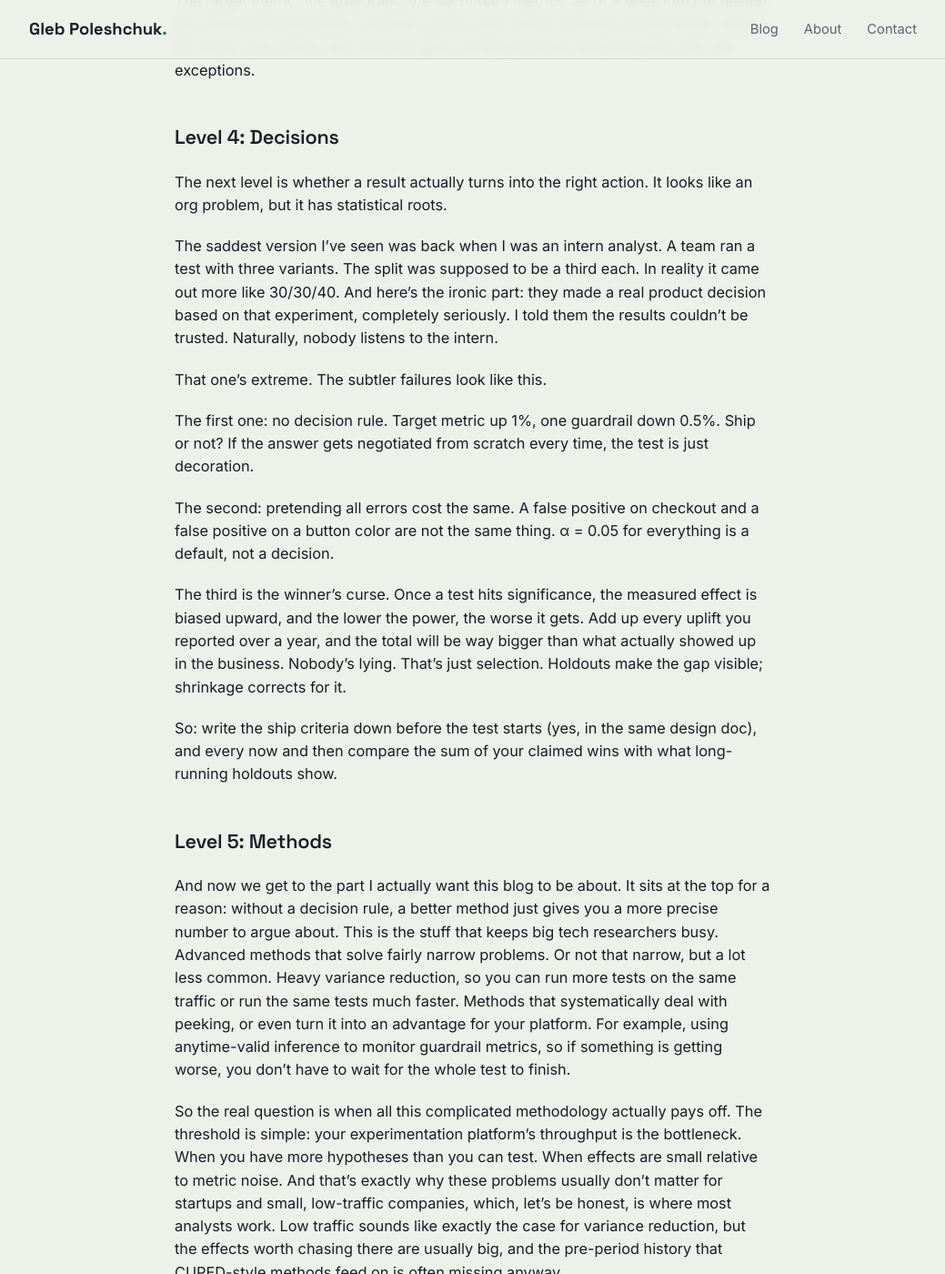
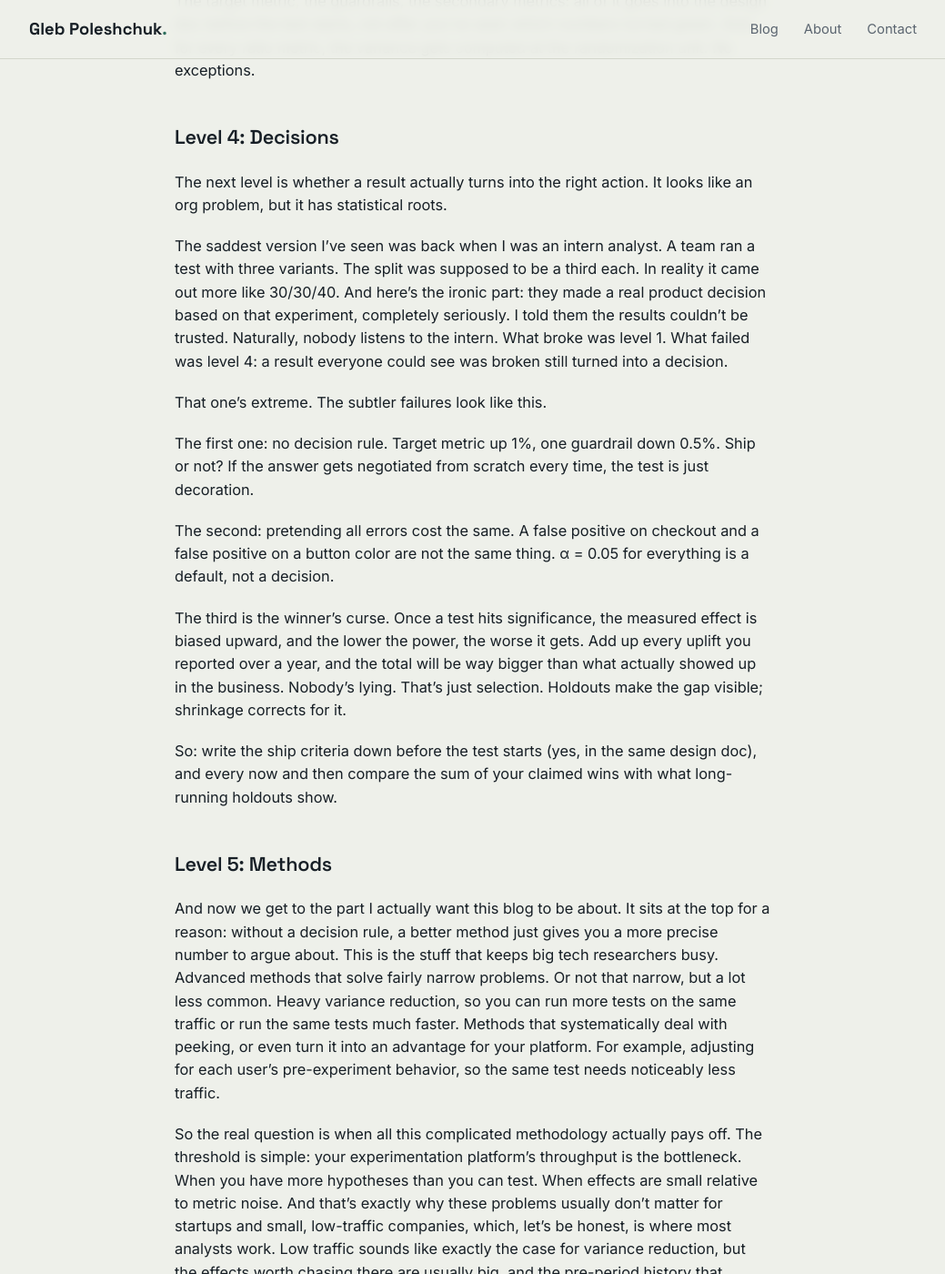
Before and after one commit to TyMerrit/tymerrit.github.io, a Jekyll site: the page built from _posts/2026-10-10-experimentation-hierarchy-of-needs.md, in a window 1280 px wide and 1400 px high, scrolled down 4759 px. Shown: the whole window at 91% size, without its empty margins (120-1159 px from the left). Built offline with Jekyll 4.4.1, drawn with Linux system fonts in a browser that asks for light colours; some of the changed text lies outside the part shown.

Commit message:
Update experimentation hierarchy post with author edits
Co-Authored-By: Claude Opus 5.5 <noreply@anthropic.com>

```diff
--- a/_posts/2026-10-10-experimentation-hierarchy-of-needs.md
+++ b/_posts/2026-10-10-experimentation-hierarchy-of-needs.md
@@ -9,13 +9,13 @@ image: /images/posts/experimentation-hierarchy-of-needs.png
 
 Let's be honest: most teams running A/B tests don't need CUPED, ML-based variance reduction or anytime-valid inference. Which is a bit awkward, because that's exactly what I want this blog to be about. Well, almost: one of those three turns out to be most useful for exactly the teams that seem to need it least. We'll get there.
 
-Here's the real problem. Most teams' experiments don't fall apart because they need to cut test duration in half, or anything like that. Nope. They fall apart on the basics. On infrastructure: randomization, SRM checks. On design: the analyst doesn't realize an A/B test simply doesn't work for this particular case. On metrics: we measure something we don't actually care about, and end up without an answer to the question we were asking in the first place. And on decisions: the numbers come in, and nobody agreed beforehand what they'd mean.
-
 None of these fancy methods are wrong. You can absolutely use them. The catch is that using them *correctly* takes a level of control that most teams running A/B tests simply don't have.
 
-And the saddest part: in my own work I've seen the "but this is how Netflix does it" syndrome over and over. Or Google, or Amazon, or whoever's cool this year. Let's do fancy stuff in our A/B tests, because that's what the cool companies do. Except most analysts don't really know what it would actually take to implement the ideas they're so excited about. And to be clear: it works at Netflix because they closed the lower levels years ago. That part rarely makes it into the conference talks.
+I once worked with a team running offline A/B tests with a really sophisticated randomization scheme: rerandomization, backed by a whole pile of papers. On paper it looked great. The problem was that they analyzed the results as if it were a plain randomized test, with the standard variance formula. That formula ignores the balancing step, so it overstates the variance. They paid for all that complexity to get more precise tests, then threw the precision away at the analysis stage, and kept wondering why nothing ever came out significant.
 
-I once worked with a team running offline A/B tests with a really sophisticated randomization scheme: rerandomization, backed by a whole pile of papers. On paper it looked great. The problem was that they analyzed the results as if it were a plain randomized test, with the standard variance formula. That formula ignores the balancing step, so it overstates the variance. They paid for all that complexity to get more precise tests, then threw the precision away at the analysis stage, and kept wondering why nothing ever came out significant.
+And that's not a one-off. In my own work I've seen the "but this is how Netflix does it" syndrome over and over. Or Google, or Amazon, or whoever's cool this year. Let's do fancy stuff in our A/B tests, because that's what the cool companies do. Except most analysts don't really know what it would actually take to implement the ideas they're so excited about. And to be clear: it works at Netflix because they closed the lower levels years ago. That part rarely makes it into the conference talks.
+
+Those lower levels are where most experiments actually fall apart. Not because someone needs to cut test duration in half, or anything like that. They fall apart on the basics. On infrastructure: randomization, SRM checks. On design: the analyst doesn't realize an A/B test simply doesn't work for this particular case. On metrics: we measure something we don't actually care about, and end up without an answer to the question we were asking in the first place. And on decisions: the numbers come in, and nobody agreed beforehand what they'd mean.
 
 Personally, I think of experimentation as a hierarchy of requirements: randomization and data quality, design, metrics, decisions, methods. Roughly speaking, if you can't close one level, the next one won't give you honest answers. The order isn't perfectly strict, and you'll see one exception below, but it's close. And here's the thing: which of the first four levels you're stuck on has nothing to do with how big your company is. It barely depends on how many analysts you have or how much they know. It depends entirely on how mature your methodology is, and how much effort you've put into getting things right. A team running five tests a year can sit higher than one running five thousand.
 
@@ -59,7 +59,7 @@ The remedy for both problems is the same as for design: write it down before lau
 
 The next level is whether a result actually turns into the right action. It looks like an org problem, but it has statistical roots.
 
-The saddest version I've seen was back when I was an intern analyst. A team ran a test with three variants. The split was supposed to be a third each. In reality it came out more like 30/30/40. And here's the ironic part: they made a real product decision based on that experiment, completely seriously. I told them the results couldn't be trusted. Naturally, nobody listens to the intern.
+The saddest version I've seen was back when I was an intern analyst. A team ran a test with three variants. The split was supposed to be a third each. In reality it came out more like 30/30/40. And here's the ironic part: they made a real product decision based on that experiment, completely seriously. I told them the results couldn't be trusted. Naturally, nobody listens to the intern. What broke was level 1. What failed was level 4: a result everyone could see was broken still turned into a decision.
 
 That one's extreme. The subtler failures look like this.
 
@@ -73,7 +73,7 @@ So: write the ship criteria down before the test starts (yes, in the same design
 
 ## Level 5: Methods
 
-And now we get to the part I actually want this blog to be about. It sits at the top for a reason: without a decision rule, a better method just gives you a more precise number to argue about. This is the stuff that keeps big tech researchers busy. Advanced methods that solve fairly narrow problems. Or not that narrow, but a lot less common. Heavy variance reduction, so you can run more tests on the same traffic or run the same tests much faster. Methods that systematically deal with peeking, or even turn it into an advantage for your platform. For example, using anytime-valid inference to monitor guardrail metrics, so if something is getting worse, you don't have to wait for the whole test to finish.
+And now we get to the part I actually want this blog to be about. It sits at the top for a reason: without a decision rule, a better method just gives you a more precise number to argue about. This is the stuff that keeps big tech researchers busy. Advanced methods that solve fairly narrow problems. Or not that narrow, but a lot less common. Heavy variance reduction, so you can run more tests on the same traffic or run the same tests much faster. Methods that systematically deal with peeking, or even turn it into an advantage for your platform. For example, adjusting for each user's pre-experiment behavior, so the same test needs noticeably less traffic.
 
 So the real question is when all this complicated methodology actually pays off. The threshold is simple: your experimentation platform's throughput is the bottleneck. When you have more hypotheses than you can test. When effects are small relative to metric noise. And that's exactly why these problems usually don't matter for startups and small, low-traffic companies, which, let's be honest, is where most analysts work. Low traffic sounds like exactly the case for variance reduction, but the effects worth chasing there are usually big, and the pre-period history that CUPED-style methods feed on is often missing anyway.
 
```
Also changed, not shown: other parts of _posts/2026-10-10-experimentation-hierarchy-of-needs.md (+2 -2 lines).
